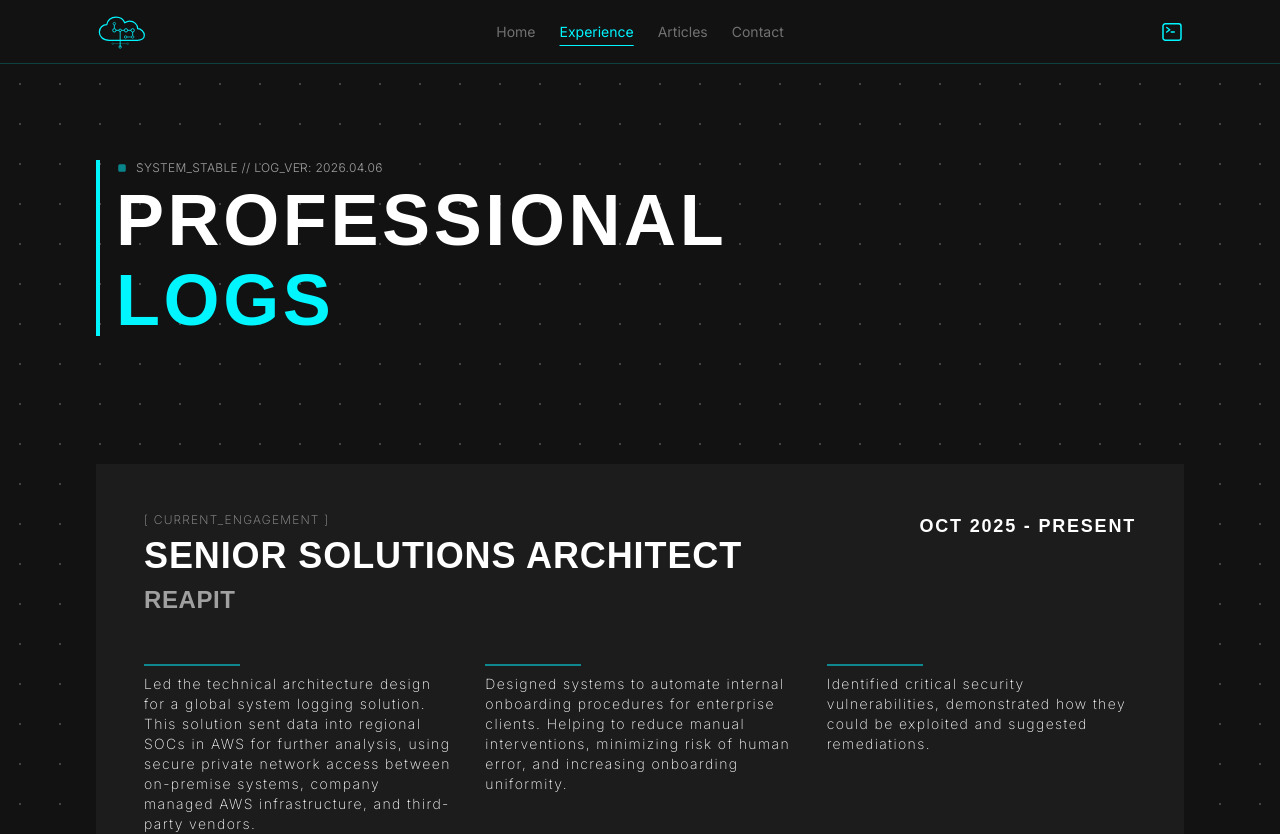
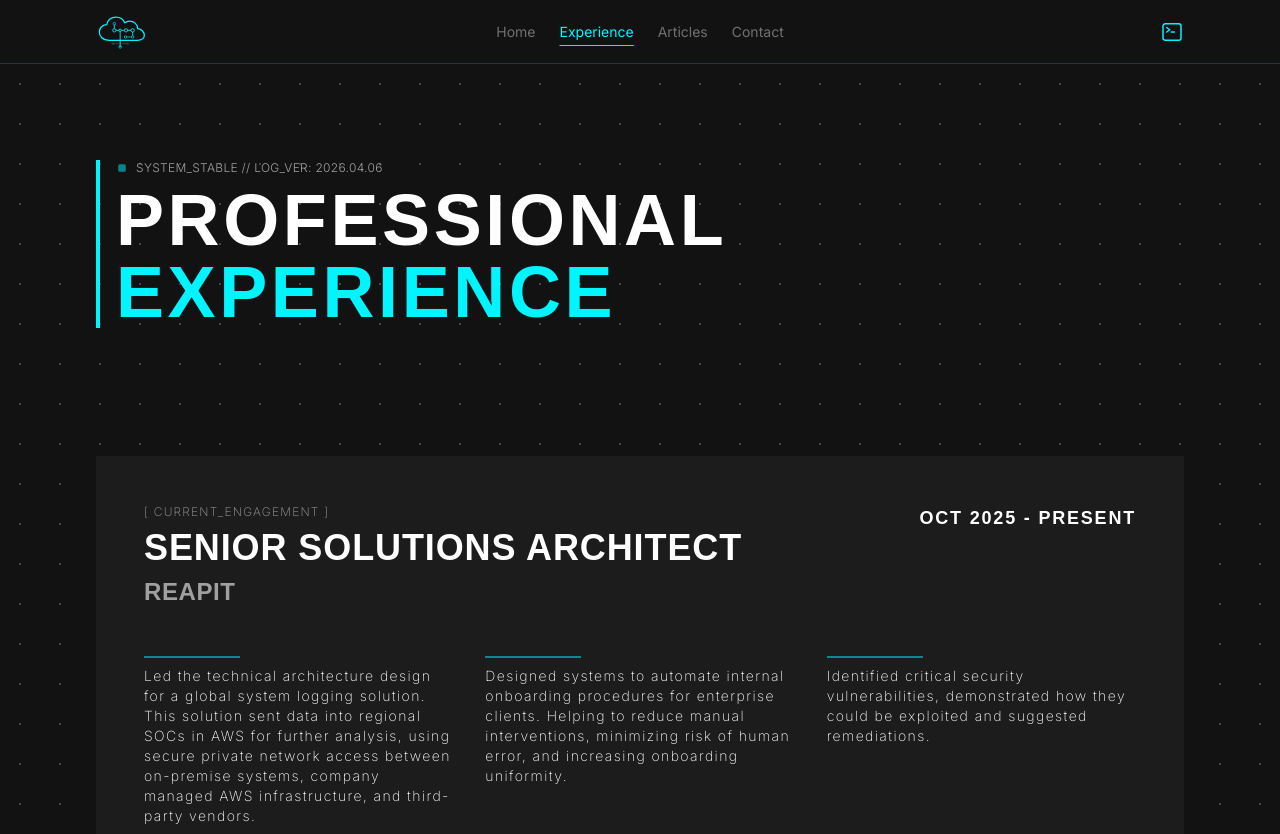
Before and after one commit to darkcl0ud/personal-website-v2, a React (Vite) app: page /experience in a window 1280 px wide. Shown: the top 834 px of the page. Built offline with nearby package versions, Linux system fonts and the light colour scheme; a web font is replaced by a local one.

Commit message:
refactor(seo): recommendations

```diff
--- a/index.html
+++ b/index.html
@@ -4,7 +4,6 @@
     <meta charset="UTF-8" />
     <link rel="icon" type="image/svg+xml" href="/favicon.svg" />
     <meta name="viewport" content="width=device-width, initial-scale=1.0" />
-    <title>personal-website-v2</title>
     <link
       rel="preload"
       href="/fonts/SpaceGrotesk-Light.woff2"
--- a/src/components/ExperienceTitle.tsx
+++ b/src/components/ExperienceTitle.tsx
@@ -6,8 +6,7 @@ export default function ExperienceTitle() {
         <Section>
             <div className="flex flex-col gap-2 border-l-4 border-primary-100 pl-4">
                 <span className="flex items-center gap-2"><StopIcon className="w-3 h-3 text-primary-100 animate-pulse" /> <p className="text-tertiary-100 font-light tracking-wide text-xs">SYSTEM_STABLE // LOG_VER: 2026.04.06</p></span>
-                <h1 className="text-3xl md:text-6xl xl:text-7xl 2xl:text-8xl font-headline font-bold text-white tracking-wider leading-none">PROFESSIONAL</h1>
-                <h1 className="text-3xl md:text-6xl xl:text-7xl 2xl:text-8xl font-headline font-bold text-primary-100 tracking-wider leading-none">LOGS</h1>
+                <h1 className="text-3xl md:text-6xl xl:text-7xl 2xl:text-8xl font-headline font-bold text-white tracking-wider leading-none">PROFESSIONAL<br /><span className="text-primary-100">EXPERIENCE</span></h1>
             </div>
         </Section>
     )
--- a/src/components/TechnicalLogsTitle.tsx
+++ b/src/components/TechnicalLogsTitle.tsx
@@ -6,8 +6,7 @@ export default function TechnicalLogsTitle() {
         <Section>
             <div className="flex flex-col gap-2 border-l-4 border-primary-100 pl-4">
                 <span className="flex items-center gap-2"><CheckCircleIcon className="w-3 h-3 text-primary-100 animate-pulse" /> <p className="text-tertiary-100 font-light tracking-wide text-xs">LOG_INTEGRITY: <strong className="text-primary-100">VERIFIED</strong></p></span>
-                <h1 className="text-3xl md:text-6xl xl:text-7xl 2xl:text-8xl font-headline font-bold text-white tracking-wider leading-none">TECHNICAL</h1>
-                <h1 className="text-3xl md:text-6xl xl:text-7xl 2xl:text-8xl font-headline font-bold text-primary-100 tracking-wider leading-none">LOGS</h1>
+                <h1 className="text-3xl md:text-6xl xl:text-7xl 2xl:text-8xl font-headline font-bold text-white tracking-wider leading-none">TECHNICAL<br /><span className="text-primary-100">LOGS</span></h1>
             </div>
         </Section>
     )
--- a/src/pages/Article.tsx
+++ b/src/pages/Article.tsx
@@ -13,16 +13,16 @@ import ProgressScroll from '../components/ProgressScroll';
 
 const components: Components = {
   h1: ({ children }) => {
-    return <h1 className="text-3xl md:text-4xl xl:text-5xl font-headline text-white tracking-wider leading-none md:my-8 my-4">{children}</h1>;
+    return <h2 className="text-3xl md:text-4xl xl:text-5xl font-headline text-white tracking-wider leading-none md:my-8 my-4">{children}</h2>;
   },
   h2: ({ children }) => {
-    return <h2 className="text-2xl md:text-3xl xl:text-4xl font-headline text-white tracking-wider leading-none md:my-8 my-4">{children}</h2>;
+    return <h3 className="text-2xl md:text-3xl xl:text-4xl font-headline text-white tracking-wider leading-none md:my-8 my-4">{children}</h3>;
   },
   h3: ({ children }) => {
-    return <h3 className="text-xl md:text-2xl xl:text-3xl font-headline text-white tracking-wider leading-none md:my-8 my-4">{children}</h3>;
+    return <h4 className="text-xl md:text-2xl xl:text-3xl font-headline text-white tracking-wider leading-none md:my-8 my-4">{children}</h4>;
   },
   h4: ({ children }) => {
-    return <h4 className="text-lg md:text-xl xl:text-2xl font-headline text-white tracking-wider leading-none md:my-8 my-4">{children}</h4>;
+    return <h5 className="text-lg md:text-xl xl:text-2xl font-headline text-white tracking-wider leading-none md:my-8 my-4">{children}</h5>;
   },
   p: ({ children }) => {
     return <p className="text-white font-extralight tracking-widest leading-7 my-4">{children}</p>;
```
